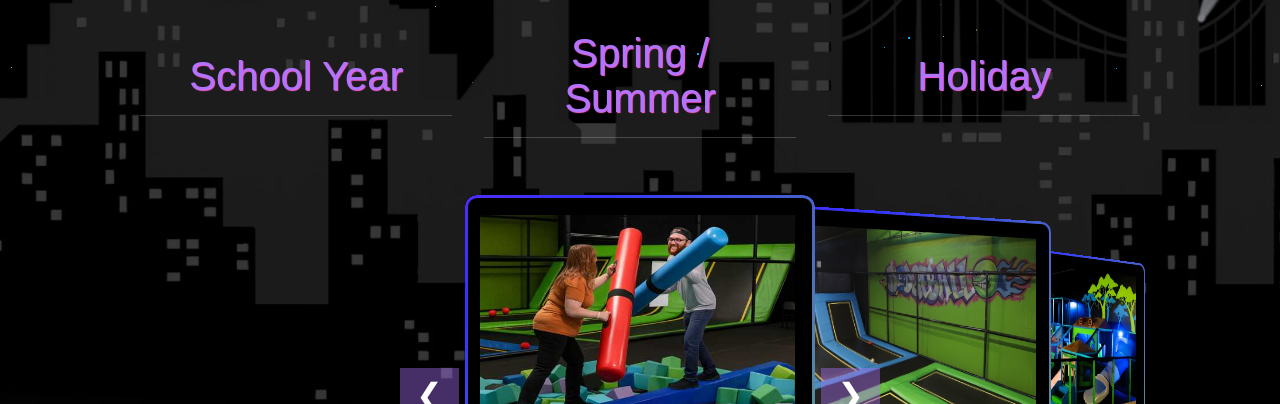
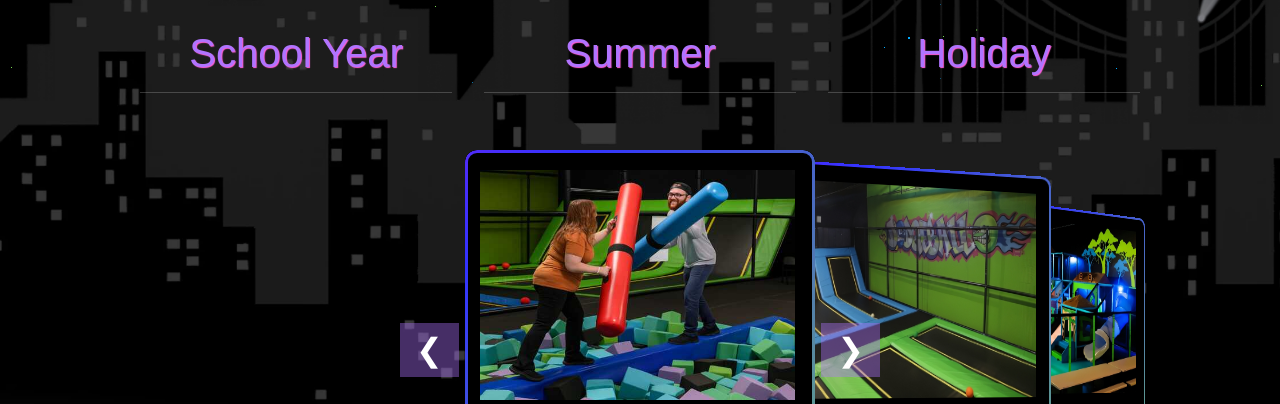
Before and after one commit to SnowMoto/flyhigh-website, a plain HTML site: page farmington/features.html in a window 1280 px wide. Shown: the part 396-800 px from the top of the page. Drawn offline with nearby package versions, Linux system fonts and the light colour scheme; grey boxes are pictures that could not be loaded; a web font is replaced by a local one.

Commit message:
hours update

```diff
--- a/farmington/features.html
+++ b/farmington/features.html
@@ -89,7 +89,7 @@
 
                     <div class="accordion">
                         <button class="accordion-header hours" aria-expanded="false" style="color:#b074ff; text-shadow: 1px 1px 1px #ff62dd;">
-                            Spring / Summer
+                            Summer
                         </button>
                         <div class="accordion-content">
                             <ul>
@@ -107,11 +107,11 @@
                         </button>
                         <div class="accordion-content">
                             <ul>
-                                <li>July 4th: 10am - 6pm</li>
+                                <li>July 4th: Close at 4pm</li>
                                 <li>Halloween: Close at 4pm</li>
-                                <li>Christmas Eve:<br> 10am - 2pm</li>
+                                <li>Thanksgiving: Closed</li>
+                                <li>Christmas Eve:<br> Close at 2pm</li>
                                 <li>Christmas Day: Closed</li>
-                                <li>New Year's Eve:<br> 10am - 9pm</li>
                             </ul>
                         </div>
                     </div>
```
